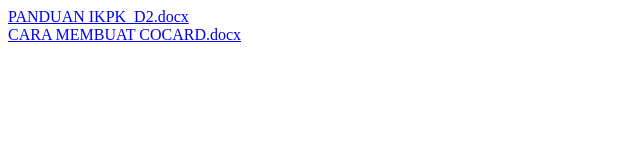
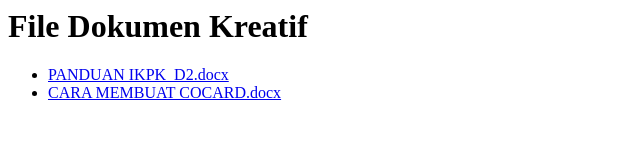
Before and after one commit to elco2017/elco2017.github.io, a plain HTML site: page kreatif/index.html in a window 1280 px wide. Shown: the whole page, without its empty margins (0-640 px from the left). Drawn offline with Linux system fonts and the light colour scheme.

Commit message:
Update index.html

```diff
--- a/kreatif/index.html
+++ b/kreatif/index.html
@@ -1,2 +1,6 @@
-<a href="PANDUAN IKPK_D2.docx">PANDUAN IKPK_D2.docx</a><br/>
-<a href="CARA MEMBUAT COCARD.docx">CARA MEMBUAT COCARD.docx</a>
+<h1>File Dokumen Kreatif</h1>
+
+<ul>
+  <li><a href="PANDUAN IKPK_D2.docx">PANDUAN IKPK_D2.docx</a><br/></li>
+  <li><a href="CARA MEMBUAT COCARD.docx">CARA MEMBUAT COCARD.docx</a></li>
+</ul>
```
